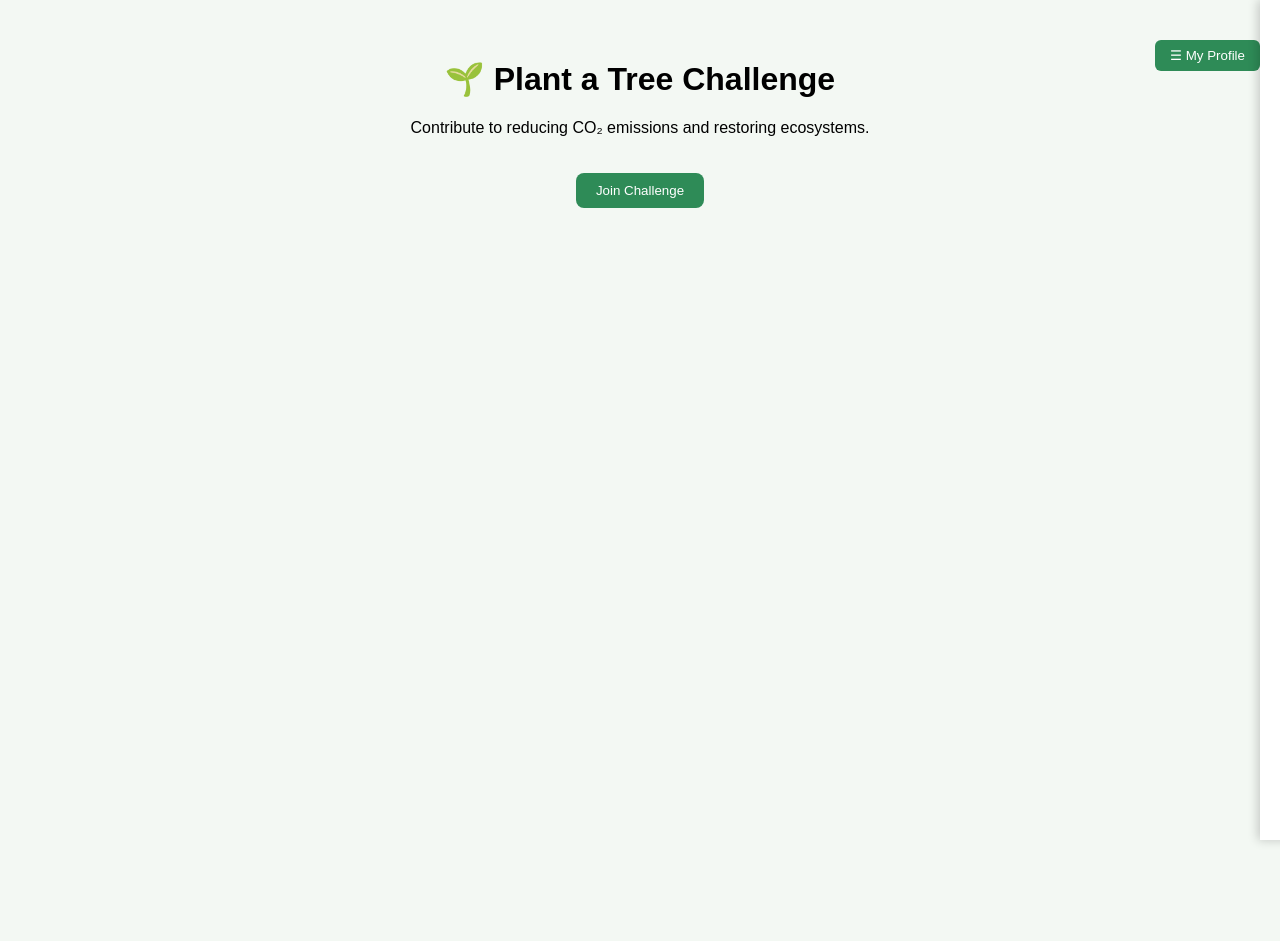
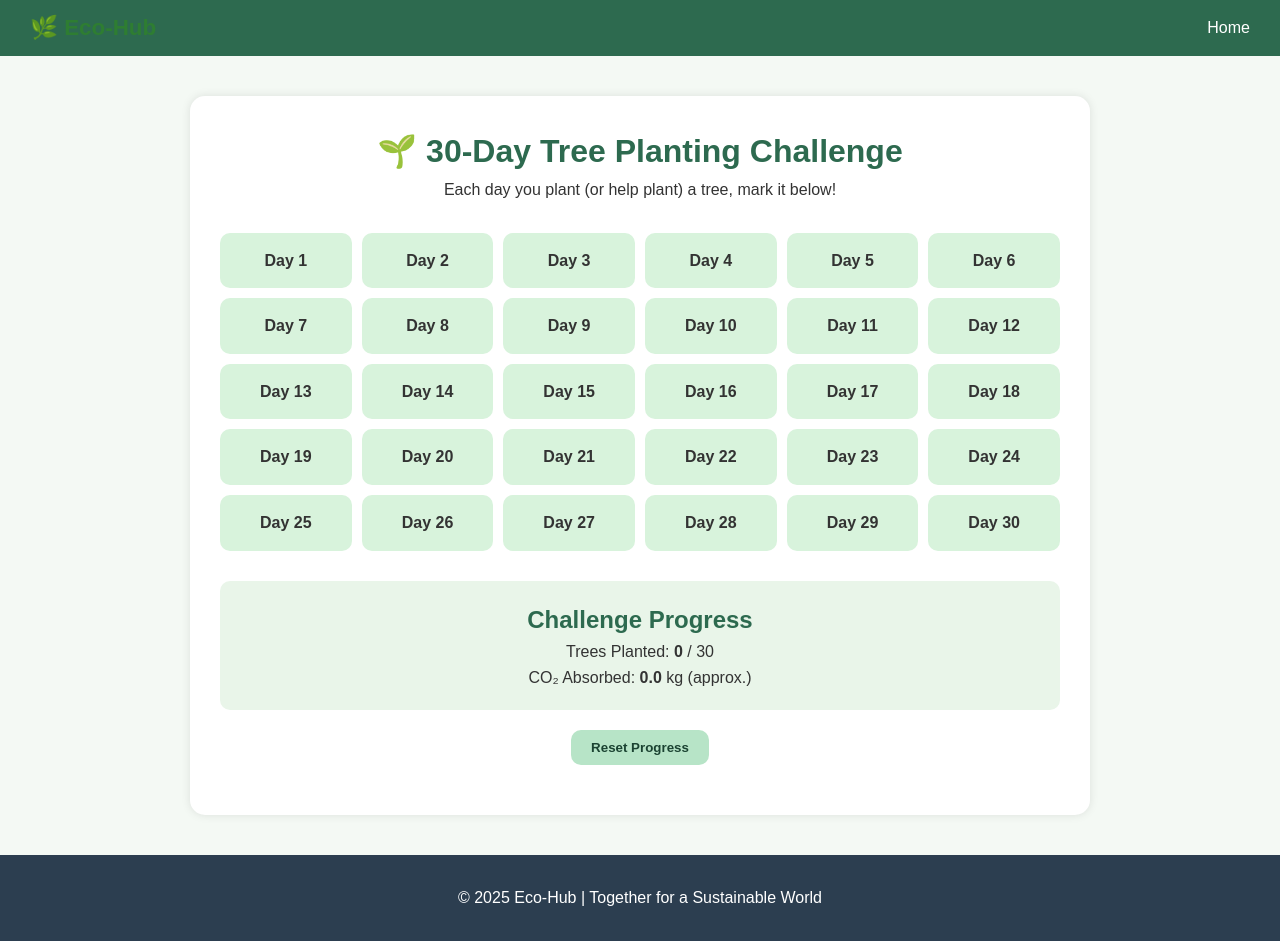
Before and after one commit to KavyaKaushik2005/WebD, a website: page plant.html in a window 1280 px wide. Before the commit the page ends 800 px from the top, so only its background shows below. Drawn offline with Linux system fonts and the light colour scheme.

Commit message:
Add files via upload

```diff
--- a/plant.html
+++ b/plant.html
@@ -2,151 +2,179 @@
 <html lang="en">
 <head>
   <meta charset="UTF-8">
-  <title>Plant a Tree Challenge</title>
+  <meta name="viewport" content="width=device-width, initial-scale=1.0">
+  <title>Plant a Tree Challenge | Eco-Hub</title>
+  <link rel="stylesheet" href="style.css">
   <style>
     body {
-      font-family: Arial;
-      background-color: #f3f8f3;
-      text-align: center;
+      font-family: "Poppins", sans-serif;
+      background: #f4f9f4;
+      color: #333;
       margin: 0;
-      overflow-x: hidden;
+      padding: 0;
     }
 
-    h1 { margin-top: 60px; }
-    button {
-      background: #2e8b57;
+    header {
+      display: flex;
+      justify-content: space-between;
+      align-items: center;
+      background: #2d6a4f;
       color: white;
-      padding: 10px 20px;
-      border: none;
-      border-radius: 8px;
-      cursor: pointer;
-      margin-top: 20px;
-    }
-    button:hover { background: #256b45; }
-
-    /* Slide-in panel */
-    #sidePanel {
-      position: fixed;
-      top: 0;
-      right: -320px;
-      width: 300px;
-      height: 100%;
-      background-color: #ffffff;
-      box-shadow: -2px 0 10px rgba(0,0,0,0.2);
-      transition: right 0.3s ease;
-      padding: 20px;
-      text-align: left;
+      padding: 10px 30px;
     }
 
-    #sidePanel.open { right: 0; }
-
-    #togglePanel {
-      position: fixed;
-      top: 20px;
-      right: 20px;
-      background: #2e8b57;
-      color: white;
-      border: none;
-      padding: 8px 15px;
-      border-radius: 6px;
-      cursor: pointer;
+    header .logo {
+      font-weight: bold;
+      font-size: 1.4em;
     }
 
-    input[type="number"] {
-      width: 60px;
-      padding: 5px;
-      margin-left: 10px;
+    .container {
+      max-width: 900px;
+      margin: 40px auto;
+      background: white;
+      border-radius: 15px;
+      box-shadow: 0 0 10px rgba(0,0,0,0.1);
+      padding: 30px;
     }
 
-    .challenge-item {
-      background: #e9f7ec;
-      padding: 10px;
-      border-radius: 6px;
-      margin-bottom: 10px;
+    h1 {
+      text-align: center;
+      color: #2d6a4f;
+    }
+
+    .calendar {
+      display: grid;
+      grid-template-columns: repeat(6, 1fr);
+      gap: 10px;
+      margin-top: 30px;
+    }
+
+    .day {
+      background: #d8f3dc;
+      border-radius: 10px;
+      padding: 15px;
+      text-align: center;
+      font-weight: 600;
+      cursor: pointer;
+      transition: 0.2s ease;
+    }
+
+    .day.checked {
+      background: #52b788;
+      color: white;
+      transform: scale(1.05);
+    }
+
+    .stats {
+      text-align: center;
+      margin-top: 30px;
+      background: #e9f5e9;
+      padding: 20px;
+      border-radius: 10px;
+    }
+
+    .stats h2 {
+      color: #2d6a4f;
+    }
+
+    .btn-reset {
+      display: block;
+      margin: 20px auto;
+      background: #b7e4c7;
+      color: #1b4332;
+      border: none;
+      border-radius: 10px;
+      padding: 10px 20px;
+      font-weight: 600;
+      cursor: pointer;
+      transition: 0.2s ease;
+    }
+
+    .btn-reset:hover {
+      background: #95d5b2;
     }
   </style>
 </head>
 <body>
 
-  <button id="togglePanel">☰ My Profile</button>
+  <header>
+    <div class="logo">🌿 Eco-Hub</div>
+    <nav>
+      <a href="index.html" style="color:white; text-decoration:none;">Home</a>
+    </nav>
+  </header>
 
-  <div id="sidePanel">
-    <h3 id="userName">User Info</h3>
-    <p id="userEmail"></p>
-    <h4>Joined Challenges:</h4>
-    <div id="challengeList">Loading...</div>
+  <div class="container">
+    <h1>🌱 30-Day Tree Planting Challenge</h1>
+    <p style="text-align:center;">Each day you plant (or help plant) a tree, mark it below!</p>
+
+    <div class="calendar" id="calendar"></div>
+
+    <div class="stats" id="stats">
+      <h2>Challenge Progress</h2>
+      <p>Trees Planted: <strong id="treesCount">0</strong> / 30</p>
+      <p>CO₂ Absorbed: <strong id="co2Saved">0</strong> kg (approx.)</p>
+    </div>
+
+    <button class="btn-reset" id="resetBtn">Reset Progress</button>
   </div>
 
-  <h1>🌱 Plant a Tree Challenge</h1>
-  <p>Contribute to reducing CO₂ emissions and restoring ecosystems.</p>
-  <button id="joinBtn">Join Challenge</button>
+  <footer class="footer">
+    <p>© 2025 Eco-Hub | Together for a Sustainable World</p>
+  </footer>
 
   <script>
-    const panel = document.getElementById("sidePanel");
-    const toggleBtn = document.getElementById("togglePanel");
-    const user = JSON.parse(localStorage.getItem("user"));
+    const calendar = document.getElementById("calendar");
+    const treesCount = document.getElementById("treesCount");
+    const co2Saved = document.getElementById("co2Saved");
+    const resetBtn = document.getElementById("resetBtn");
 
-    // Toggle the side panel
-    toggleBtn.addEventListener("click", () => {
-      panel.classList.toggle("open");
-    });
+    // Load from localStorage
+    let checkedDays = JSON.parse(localStorage.getItem("plantChallenge")) || [];
 
-    // Populate user info
-    if (user) {
-      document.getElementById("userName").innerText = `${user.firstName} ${user.lastName}`;
-      document.getElementById("userEmail").innerText = user.email;
-      fetchChallenges();
-    } else {
-      document.getElementById("challengeList").innerText = "Please log in!";
+    // Generate 30 days
+    for (let i = 1; i <= 30; i++) {
+      const day = document.createElement("div");
+      day.classList.add("day");
+      day.textContent = "Day " + i;
+
+      if (checkedDays.includes(i)) {
+        day.classList.add("checked");
+      }
+
+      day.addEventListener("click", () => toggleDay(i, day));
+      calendar.appendChild(day);
     }
 
-    // Fetch user challenges
-    async function fetchChallenges() {
-      const res = await fetch(`http://localhost:5000/getChallenges?email=${user.email}`);
-      const challenges = await res.json();
-      const container = document.getElementById("challengeList");
-      container.innerHTML = "";
+    updateStats();
 
-      if (challenges.length === 0) {
-        container.innerHTML = "<p>No challenges joined yet.</p>";
+    function toggleDay(dayNum, element) {
+      if (checkedDays.includes(dayNum)) {
+        checkedDays = checkedDays.filter(d => d !== dayNum);
+        element.classList.remove("checked");
       } else {
-        challenges.forEach(c => {
-          const div = document.createElement("div");
-          div.className = "challenge-item";
-          div.innerHTML = `
-            <b>${c.challenge}</b><br>
-            <small>${new Date(c.date).toLocaleString()}</small><br>
-            Progress: <input type="number" min="0" max="100" placeholder="%" />
-          `;
-          container.appendChild(div);
-        });
+        checkedDays.push(dayNum);
+        element.classList.add("checked");
       }
+      localStorage.setItem("plantChallenge", JSON.stringify(checkedDays));
+      updateStats();
     }
 
-    // Join challenge button
-    document.getElementById("joinBtn").addEventListener("click", async () => {
-      if (!user) {
-        alert("Please log in first!");
-        window.location.href = "login.html";
-        return;
+    function updateStats() {
+      const planted = checkedDays.length;
+      treesCount.textContent = planted;
+      co2Saved.textContent = (planted * 21).toFixed(1); // average 21 kg CO₂ per tree/year
+    }
+
+    resetBtn.addEventListener("click", () => {
+      if (confirm("Reset your challenge progress?")) {
+        checkedDays = [];
+        localStorage.removeItem("plantChallenge");
+        document.querySelectorAll(".day").forEach(d => d.classList.remove("checked"));
+        updateStats();
       }
-
-      const data = {
-        email: user.email,
-        challenge: "Plant a Tree",
-        date: new Date().toISOString()
-      };
-
-      const res = await fetch("http://localhost:5000/joinChallenge", {
-        method: "POST",
-        headers: { "Content-Type": "application/json" },
-        body: JSON.stringify(data)
-      });
-
-      const msg = await res.text();
-      alert(msg);
-      fetchChallenges(); // Refresh panel
     });
   </script>
+
 </body>
 </html>
```
